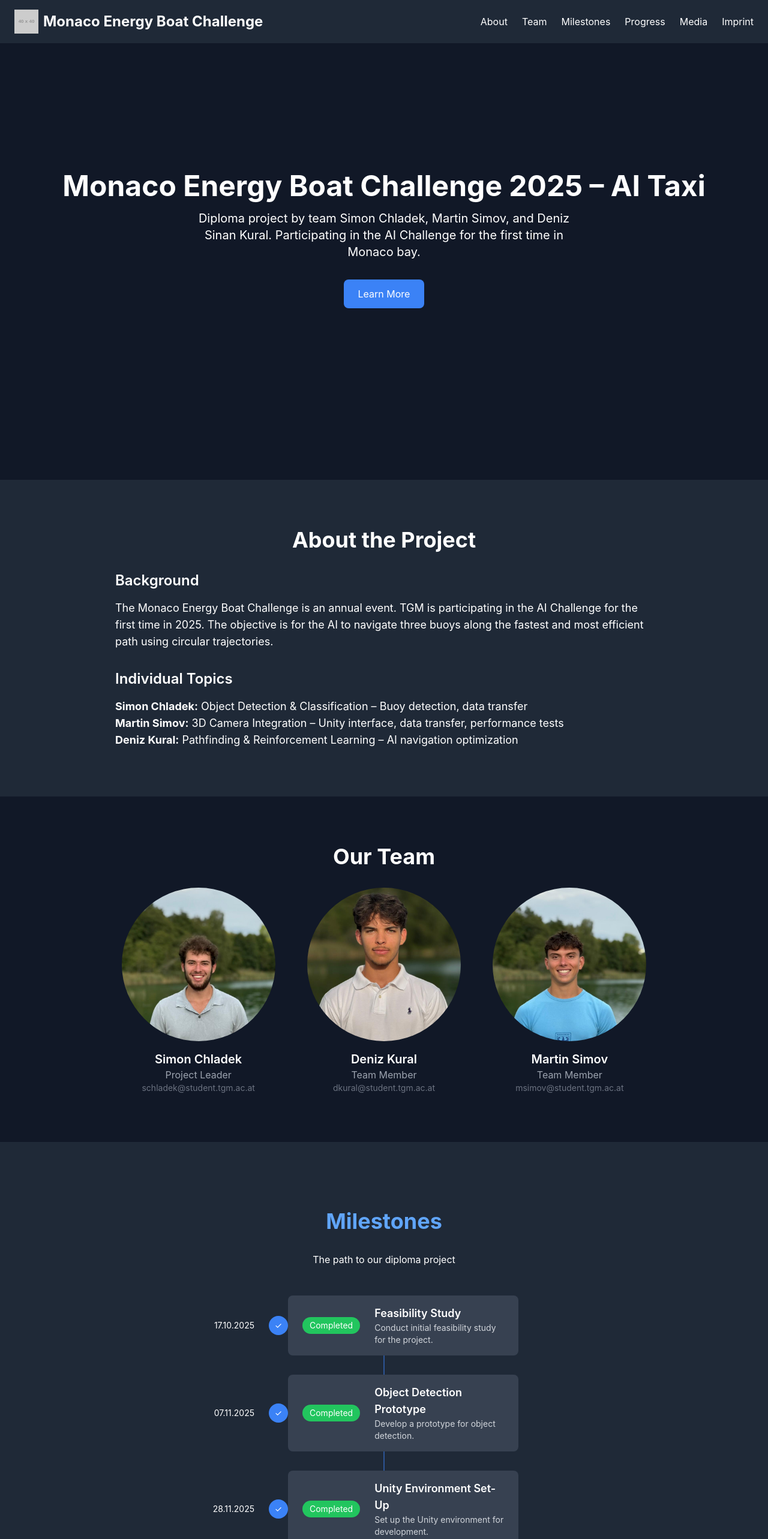
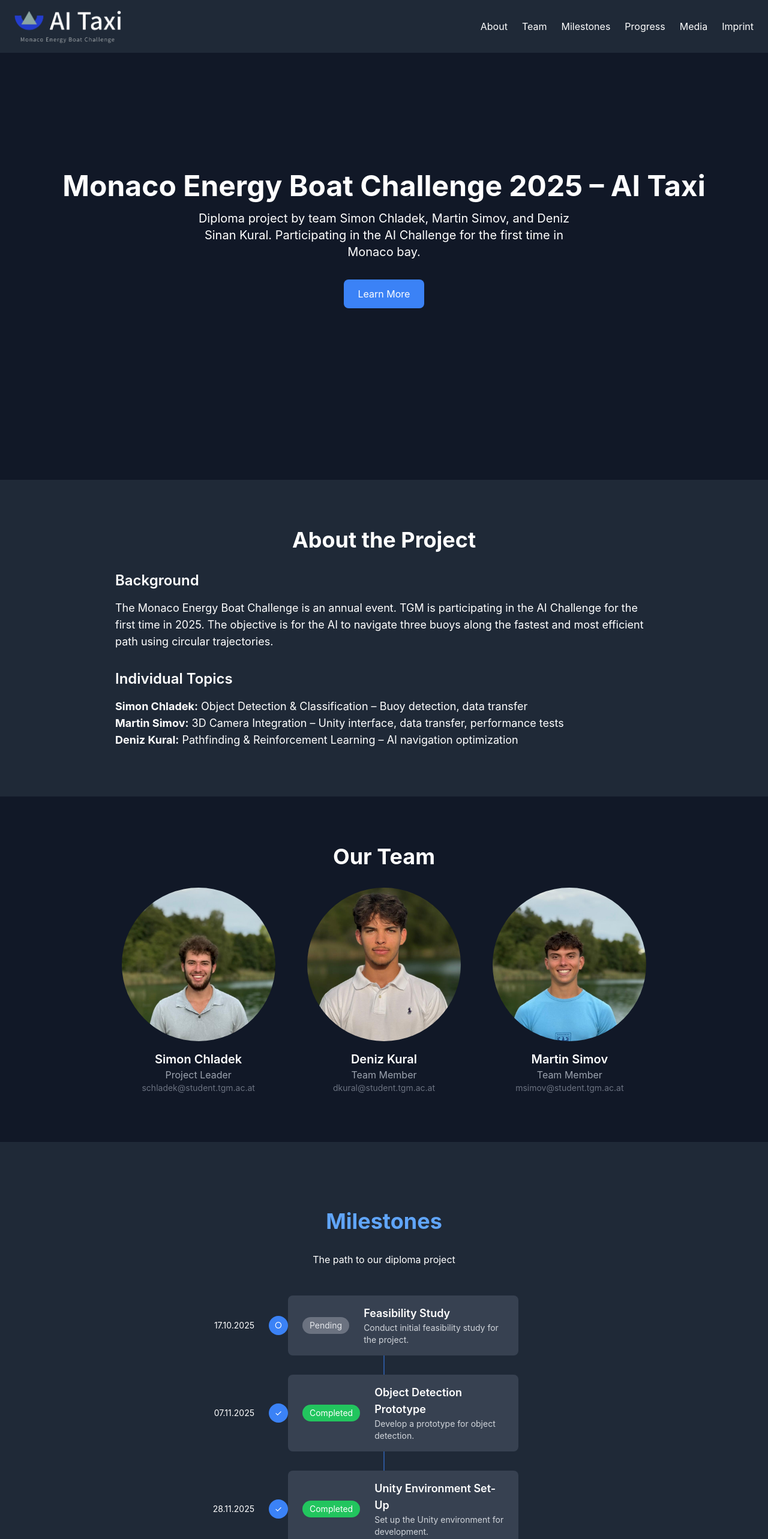
Before and after one commit to Denzerson1/AI-Taxi-Diplomarbeit, a React (Create React App) app: page / in a window 1280 px wide. Shown: the top 2566 px of the page at 60% size. Built offline with nearby package versions, Linux system fonts and the light colour scheme.

Commit message:
added logo, adjusted milestones, adjusted imprint

```diff
--- a/src/components/Imprint.js
+++ b/src/components/Imprint.js
@@ -18,7 +18,7 @@
           <p className="text-white text-base sm:text-lg">Project Type: <span className="text-blue-300">Diploma Thesis in System Technology</span></p>
           <p className="text-white text-base sm:text-lg">Institution: <span className="text-blue-300">TGM Vienna</span></p>
           <p className="text-white text-base sm:text-lg">School Year: <span className="text-blue-300">2025/2026</span></p>
-          <p className="text-white text-base sm:text-lg">Supervisor: <span className="text-blue-300">Eugen Robert Jiresch</span></p>
+          <p className="text-white text-base sm:text-lg">Supervisor: <span className="text-blue-300">Prof. Dr. Eugen Robert Jiresch</span></p>
         </div>
 
         <div className="border-l-4 border-blue-500 pl-6 mb-8">
--- a/src/components/Milestones.js
+++ b/src/components/Milestones.js
@@ -5,7 +5,7 @@
   const milestones = [
     {
       date: '17.10.2025',
-      status: 'Completed',
+      status: 'Pending',
       title: 'Feasibility Study',
       description: 'Conduct initial feasibility study for the project.'
     },
--- a/src/components/Navbar.js
+++ b/src/components/Navbar.js
@@ -13,8 +13,8 @@
   return (
     <nav className="fixed top-0 left-0 w-full bg-gray-800 py-4 px-6 flex items-center justify-between z-50">
       <div className="flex items-center">
-        <img src="https://placehold.co/40x40?text=Logo" alt="Logo" className="mr-2" />
-        <span className="text-2xl font-bold">Monaco Energy Boat Challenge</span>
+        <img src="/mebc_logo.PNG" alt="Logo" className="mr-2 h-14" />
+        {/*<span className="text-2xl font-bold">Monaco Energy Boat Challenge</span> */}
       </div>
       <div className="md:hidden">
         <button onClick={() => setIsOpen(!isOpen)} className="text-white focus:outline-none">
```
Also changed, not shown: public/mebc_logo.PNG (added).
